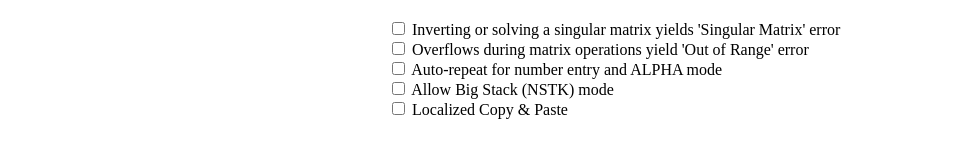
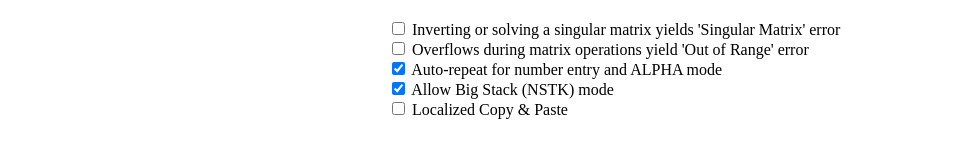
Before and after one commit to connorslade/free42-web, a Svelte app in the folder web/: page / in a window 1280 px wide. Shown: the part 521-673 px from the top of the page, without its empty margins (158-1121 px from the left). Built offline with nearby package versions, Linux system fonts and the light colour scheme.

Commit message:
Last minute changes

```diff
--- a/web/index.html
+++ b/web/index.html
@@ -5,6 +5,7 @@
         <meta name="viewport" content="width=device-width, initial-scale=1.0" />
         <title>Free42 Web</title>
         <script src="free42.js"></script>
+        <link rel="icon" type="image/x-icon" href="favicon.ico" />
     </head>
     <body>
         <div id="app"></div>
--- a/web/src/components/Actions.svelte
+++ b/web/src/components/Actions.svelte
@@ -18,7 +18,7 @@
 
 <button
     onclick={() => {
-        window.open("/?mini=true", "Free42 Web", "popup width=340p height=615");
+        window.open("?mini=true", "Free42 Web", "popup width=340p height=615");
     }}>Pop Out</button
 >
 
--- a/web/src/lib/settings.ts
+++ b/web/src/lib/settings.ts
@@ -4,8 +4,8 @@ import { shell } from "../main";
 export class Settings {
   matrixSingularmatrix = false;
   matrixOutOfRange = false;
-  autoRepeat = false;
-  allowBigStack = false;
+  autoRepeat = true;
+  allowBigStack = true;
   localizedCopyPaste = false;
 
   constructor() {
--- a/web/src/lib/shell.ts
+++ b/web/src/lib/shell.ts
@@ -286,7 +286,7 @@ export class Shell {
   requestTimeout(timeout: number) {
     this.coreTimeout = setTimeout(() => {
       this.coreTimeout = null;
-      this.free42.notify3(false);
+      this.free42.notify3(true);
     }, timeout);
   }
 
```
Also changed, not shown: 1 other file (tests, documents, lock files or other folders).
